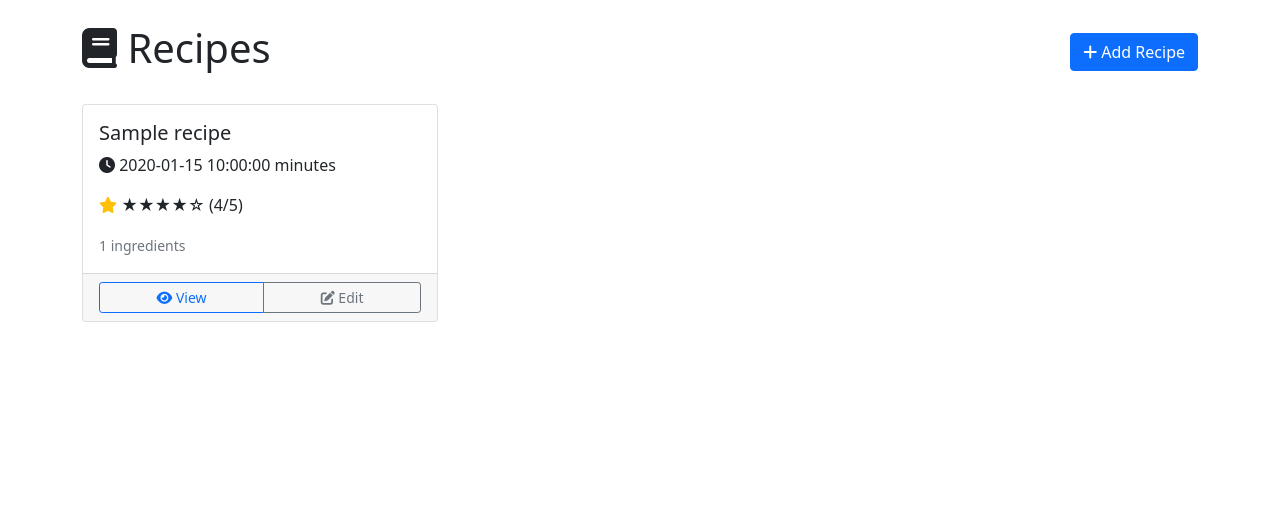
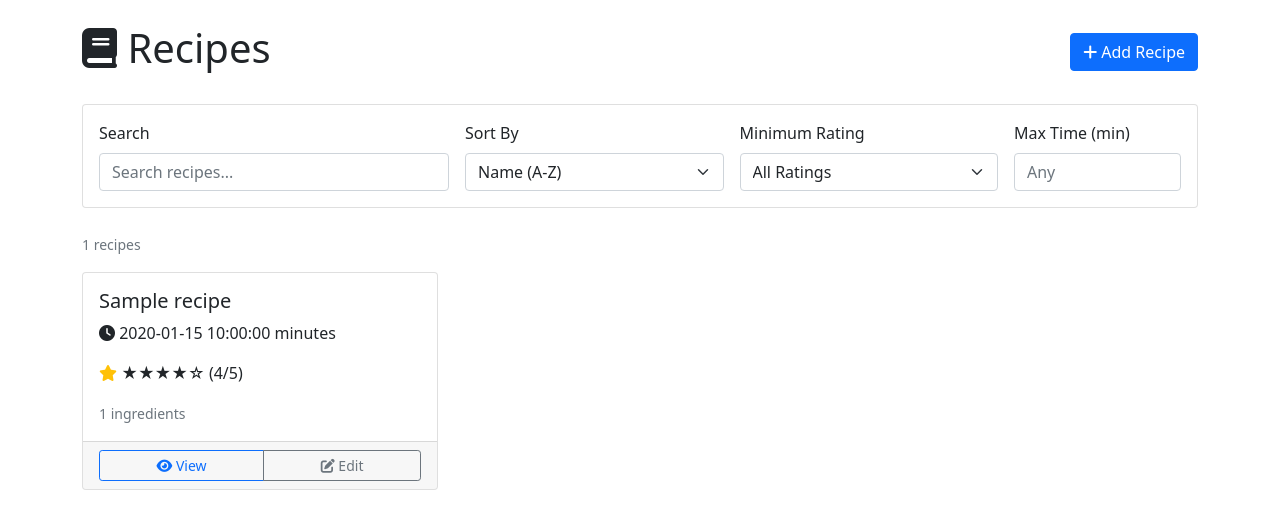
Before and after one commit to bobjansen/MealMCP, a Flask app: template templates/recipes.html in a window 1280 px wide. Shown: the part 56-585 px from the top of the page. Run offline with Flask 2, Linux system fonts and the light colour scheme; the template is opened without the code that fills it: most values are stand-ins (such as "Sample title", 1, 10 or a date in 2020).

Commit message:
Add recipe search and sorting

```diff
--- a/i18n.py
+++ b/i18n.py
@@ -352,6 +352,21 @@ TRANSLATIONS = {
         "This action cannot be undone. The unit will only be deleted if it is not being used in any pantry transactions.": "This action cannot be undone. The unit will only be deleted if it is not being used in any pantry transactions.",
         "No custom units yet": "No custom units yet",
         "Add your first custom unit using the form above!": "Add your first custom unit using the form above!",
+        "Search": "Search",
+        "Search recipes...": "Search recipes...",
+        "Sort By": "Sort By",
+        "Name (A-Z)": "Name (A-Z)",
+        "Name (Z-A)": "Name (Z-A)",
+        "Time (Low to High)": "Time (Low to High)",
+        "Time (High to Low)": "Time (High to Low)",
+        "Rating (High to Low)": "Rating (High to Low)",
+        "Rating (Low to High)": "Rating (Low to High)",
+        "Minimum Rating": "Minimum Rating",
+        "All Ratings": "All Ratings",
+        "Max Time (min)": "Max Time (min)",
+        "Any": "Any",
+        "recipes": "recipes",
+        "shown": "shown",
     },
     "nl": {
         "Food Preferences": "Voedselvoorkeuren",
@@ -700,6 +715,21 @@ TRANSLATIONS = {
         "This action cannot be undone. The unit will only be deleted if it is not being used in any pantry transactions.": "Deze actie kan niet ongedaan worden gemaakt. De eenheid wordt alleen verwijderd als deze niet wordt gebruikt in voorraadtransacties.",
         "No custom units yet": "Nog geen aangepaste eenheden",
         "Add your first custom unit using the form above!": "Voeg uw eerste aangepaste eenheid toe met het formulier hierboven!",
+        "Search": "Zoeken",
+        "Search recipes...": "Zoek recepten...",
+        "Sort By": "Sorteer Op",
+        "Name (A-Z)": "Naam (A-Z)",
+        "Name (Z-A)": "Naam (Z-A)",
+        "Time (Low to High)": "Tijd (Laag naar Hoog)",
+        "Time (High to Low)": "Tijd (Hoog naar Laag)",
+        "Rating (High to Low)": "Beoordeling (Hoog naar Laag)",
+        "Rating (Low to High)": "Beoordeling (Laag naar Hoog)",
+        "Minimum Rating": "Minimale Beoordeling",
+        "All Ratings": "Alle Beoordelingen",
+        "Max Time (min)": "Max Tijd (min)",
+        "Any": "Alle",
+        "recipes": "recepten",
+        "shown": "getoond",
     },
 }
 
--- a/templates/recipes.html
+++ b/templates/recipes.html
@@ -11,9 +11,67 @@
 </div>
 
 {% if recipes %}
-<div class="row">
+<!-- Filter and Sort Controls -->
+<div class="card mb-4">
+    <div class="card-body">
+        <div class="row g-3">
+            <!-- Search Filter -->
+            <div class="col-md-4">
+                <label for="searchFilter" class="form-label">{{ t('Search') }}</label>
+                <input type="text" class="form-control" id="searchFilter" placeholder="{{ t('Search recipes...') }}">
+            </div>
+
+            <!-- Sort By -->
+            <div class="col-md-3">
+                <label for="sortBy" class="form-label">{{ t('Sort By') }}</label>
+                <select class="form-select" id="sortBy">
+                    <option value="name-asc">{{ t('Name (A-Z)') }}</option>
+                    <option value="name-desc">{{ t('Name (Z-A)') }}</option>
+                    <option value="time-asc">{{ t('Time (Low to High)') }}</option>
+                    <option value="time-desc">{{ t('Time (High to Low)') }}</option>
+                    <option value="rating-desc">{{ t('Rating (High to Low)') }}</option>
+                    <option value="rating-asc">{{ t('Rating (Low to High)') }}</option>
+                </select>
+            </div>
+
+            <!-- Rating Filter -->
+            <div class="col-md-3">
+                <label for="ratingFilter" class="form-label">{{ t('Minimum Rating') }}</label>
+                <select class="form-select" id="ratingFilter">
+                    <option value="0">{{ t('All Ratings') }}</option>
+                    <option value="1">1+ ★</option>
+                    <option value="2">2+ ★★</option>
+                    <option value="3">3+ ★★★</option>
+                    <option value="4">4+ ★★★★</option>
+                    <option value="5">5 ★★★★★</option>
+                </select>
+            </div>
+
+            <!-- Max Time Filter -->
+            <div class="col-md-2">
+                <label for="maxTimeFilter" class="form-label">{{ t('Max Time (min)') }}</label>
+                <input type="number" class="form-control" id="maxTimeFilter" placeholder="{{ t('Any') }}" min="0">
+            </div>
+        </div>
+    </div>
+</div>
+
+<!-- Recipe Count Display -->
+<div class="mb-3">
+    <small class="text-muted">
+        <span id="recipeCount">{{ recipes|length }}</span> {{ t('recipes') }}
+        <span id="filteredCount" style="display: none;">
+            (<span id="filteredNumber">0</span> {{ t('shown') }})
+        </span>
+    </small>
+</div>
+
+<div class="row" id="recipeContainer">
     {% for recipe in recipes %}
-    <div class="col-md-6 col-lg-4 mb-4">
+    <div class="col-md-6 col-lg-4 mb-4 recipe-card"
+         data-name="{{ recipe.name|lower }}"
+         data-time="{{ recipe.time_minutes }}"
+         data-rating="{{ recipe.rating|default(0) }}">
         <div class="card h-100">
             <div class="card-body">
                 <h5 class="card-title">{{ recipe.name }}</h5>
@@ -61,4 +119,96 @@
     </a>
 </div>
 {% endif %}
+
+<script>
+document.addEventListener('DOMContentLoaded', function() {
+    const searchFilter = document.getElementById('searchFilter');
+    const sortBy = document.getElementById('sortBy');
+    const ratingFilter = document.getElementById('ratingFilter');
+    const maxTimeFilter = document.getElementById('maxTimeFilter');
+    const recipeContainer = document.getElementById('recipeContainer');
+    const filteredCount = document.getElementById('filteredCount');
+    const filteredNumber = document.getElementById('filteredNumber');
+    const recipeCards = Array.from(document.querySelectorAll('.recipe-card'));
+
+    function applyFiltersAndSort() {
+        const searchTerm = searchFilter.value.toLowerCase();
+        const minRating = parseFloat(ratingFilter.value);
+        const maxTime = maxTimeFilter.value ? parseInt(maxTimeFilter.value) : null;
+        const sortValue = sortBy.value;
+
+        let visibleCards = recipeCards.filter(card => {
+            const name = card.dataset.name;
+            const time = parseInt(card.dataset.time);
+            const rating = parseFloat(card.dataset.rating);
+
+            // Search filter
+            if (searchTerm && !name.includes(searchTerm)) {
+                return false;
+            }
+
+            // Rating filter
+            if (minRating > 0 && rating < minRating) {
+                return false;
+            }
+
+            // Time filter
+            if (maxTime !== null && time > maxTime) {
+                return false;
+            }
+
+            return true;
+        });
+
+        // Sort
+        const [sortKey, sortDir] = sortValue.split('-');
+        visibleCards.sort((a, b) => {
+            let aVal, bVal;
+
+            if (sortKey === 'name') {
+                aVal = a.dataset.name;
+                bVal = b.dataset.name;
+            } else if (sortKey === 'time') {
+                aVal = parseInt(a.dataset.time);
+                bVal = parseInt(b.dataset.time);
+            } else if (sortKey === 'rating') {
+                aVal = parseFloat(a.dataset.rating);
+                bVal = parseFloat(b.dataset.rating);
+            }
+
+            if (sortDir === 'asc') {
+                return aVal > bVal ? 1 : -1;
+            } else {
+                return aVal < bVal ? 1 : -1;
+            }
+        });
+
+        // Hide all cards first
+        recipeCards.forEach(card => card.style.display = 'none');
+
+        // Show and reorder visible cards
+        visibleCards.forEach(card => {
+            card.style.display = 'block';
+            recipeContainer.appendChild(card);
+        });
+
+        // Update count display
+        const totalCards = recipeCards.length;
+        const visibleCount = visibleCards.length;
+
+        if (visibleCount < totalCards) {
+            filteredNumber.textContent = visibleCount;
+            filteredCount.style.display = 'inline';
+        } else {
+            filteredCount.style.display = 'none';
+        }
+    }
+
+    // Add event listeners
+    searchFilter.addEventListener('input', applyFiltersAndSort);
+    sortBy.addEventListener('change', applyFiltersAndSort);
+    ratingFilter.addEventListener('change', applyFiltersAndSort);
+    maxTimeFilter.addEventListener('input', applyFiltersAndSort);
+});
+</script>
 {% endblock %}
```
